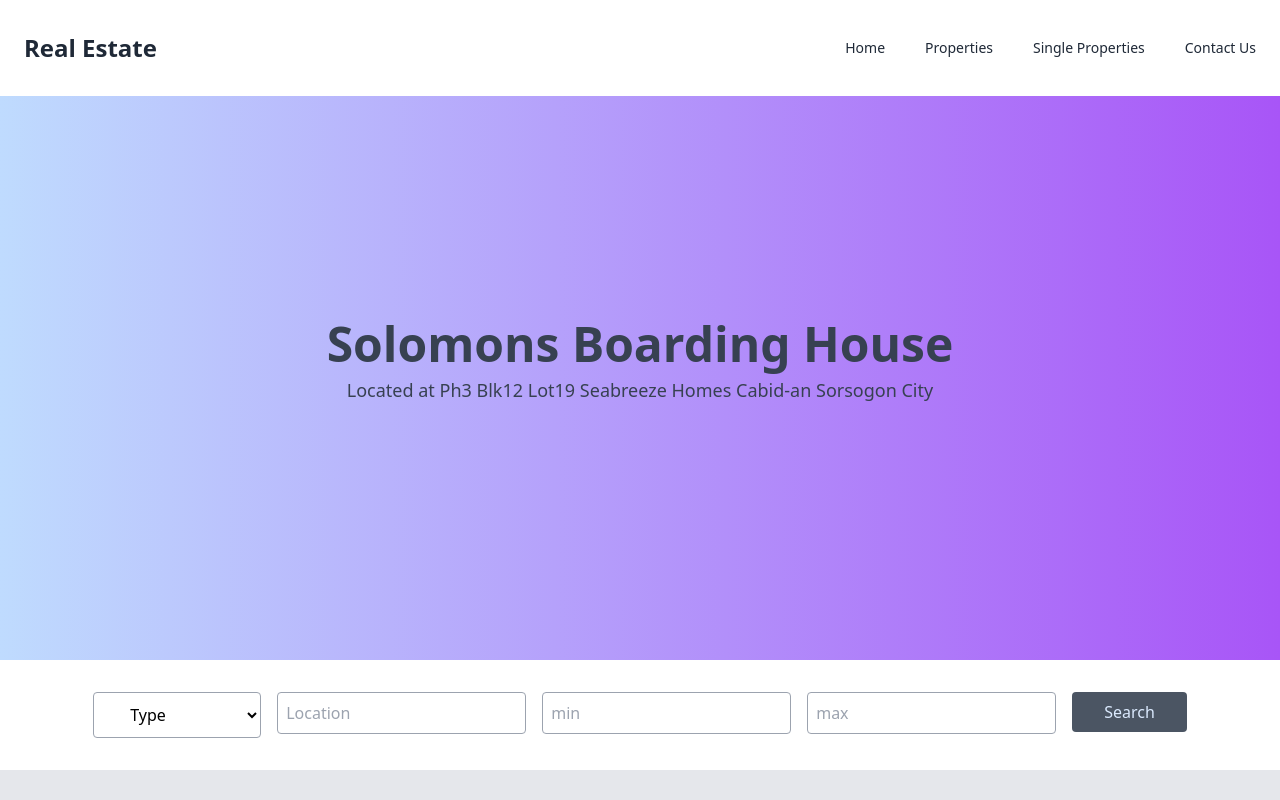
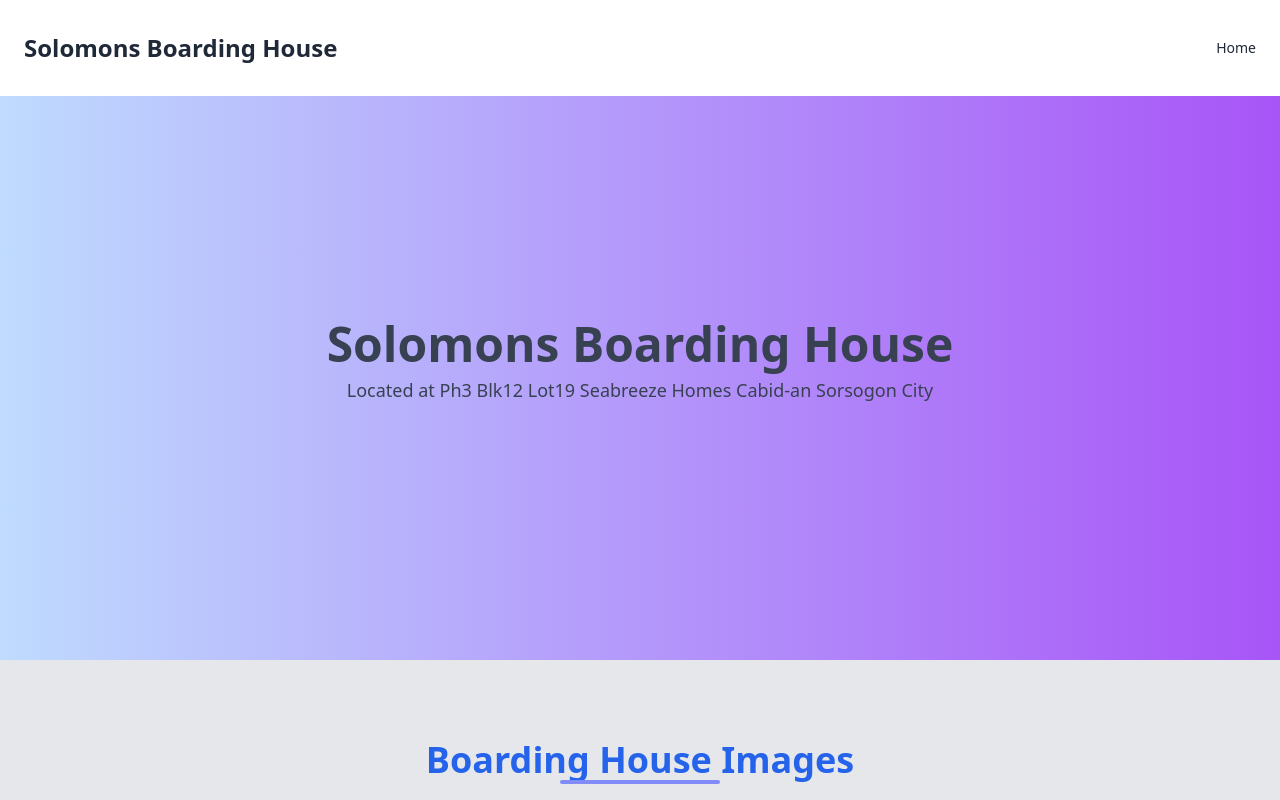
Before and after one commit to ksolomon-ched/bhouse, a plain HTML site: page index.html in a window 1280 px wide. Shown: the top 800 px of the page. Drawn offline with nearby package versions, Linux system fonts and the light colour scheme.

Commit message:
change some text

```diff
--- a/index.html
+++ b/index.html
@@ -5,7 +5,7 @@
         <meta charset="UTF-8">
         <meta http-equiv="X-UA-Compatible" content="IE=edge">
         <meta name="viewport" content="width=device-width, initial-scale=1.0">
-        <title>Real Estate | Home</title>
+        <title>Boarding House</title>
         <script src="https://cdn.tailwindcss.com"></script>
         <script defer src="https://unpkg.com/alpinejs@3.2.4/dist/cdn.min.js"></script>
     </head>
@@ -15,8 +15,7 @@
             <div class="bg-white" x-data="{ isOpen: false }">
                 <nav class="container px-6 py-8 mx-auto md:flex md:justify-between md:items-center">
                     <div class="flex items-center justify-between">
-                        <a class="text-xl font-bold text-gray-800 md:text-2xl hover:text-blue-400" href="#">Real
-                            Estate </a>
+                        <a class="text-xl font-bold text-gray-800 md:text-2xl hover:text-blue-400" href="#">Solomons Boarding House</a>
                         <!-- Mobile menu button -->
                         <div @click="isOpen = !isOpen" class="flex md:hidden">
                             <button type="button"
@@ -35,10 +34,10 @@
                     <div :class="isOpen ? 'flex' : 'hidden'"
                         class="flex-col mt-8 space-y-4 md:flex md:space-y-0 md:flex-row md:items-center md:space-x-10 md:mt-0">
                         <a class="text-sm text-gray-800 hover:text-blue-400" href="index.html">Home</a>
-                        <a class="text-sm text-gray-800 hover:text-blue-400" href="properties.html">Properties</a>
+                        <!-- <a class="text-sm text-gray-800 hover:text-blue-400" href="properties.html">Properties</a>
                         <a class="text-sm text-gray-800 hover:text-blue-400" href="single-property.html">Single
                             Properties</a>
-                        <a class="text-sm text-gray-800 hover:text-blue-400" href="contact-us.html">Contact Us</a>
+                        <a class="text-sm text-gray-800 hover:text-blue-400" href="contact-us.html">Contact Us</a> -->
                     </div>
                 </nav>
             </div>
@@ -61,7 +60,7 @@
                 </div> -->
             </section>
             <!-- property search section -->
-            <div class="m-4 lg:m-0">
+            <!-- <div class="m-4 lg:m-0">
                 <div class="p-8 bg-white lg:flex lg:items-center lg:justify-center">
                     <form class="space-y-4 lg:space-y-0 lg:flex lg:space-x-4 lg:flex-nowrap">
                         <div class="">
@@ -97,12 +96,12 @@
                         </div>
                     </form>
                 </div>
-            </div>
+            </div> -->
 
             <!-- Feature Property -->
             <section class="px-4 py-4 bg-gray-200 lg:px-32 lg:py-20">
                 <div class="">
-                    <h1 class="text-2xl font-bold text-center text-blue-600 lg:text-4xl">Feature Property</h1>
+                    <h1 class="text-2xl font-bold text-center text-blue-600 lg:text-4xl">Boarding House Images</h1>
                     <div class="flex justify-center">
                         <div class="w-40 h-1 bg-indigo-400 rounded"></div>
                     </div>
@@ -304,7 +303,7 @@
             <section class="bg-white">
                 <div class="px-6 py-16 mx-auto max-w-7xl">
                     <div class="mb-8">
-                        <h1 class="text-2xl font-bold text-center text-blue-600 lg:text-4xl">Our Services</h1>
+                        <h1 class="text-2xl font-bold text-center text-blue-600 lg:text-4xl">Pricing</h1>
                         <div class="flex justify-center">
                             <div class="w-40 h-1 bg-indigo-400 rounded"></div>
                         </div>
```
